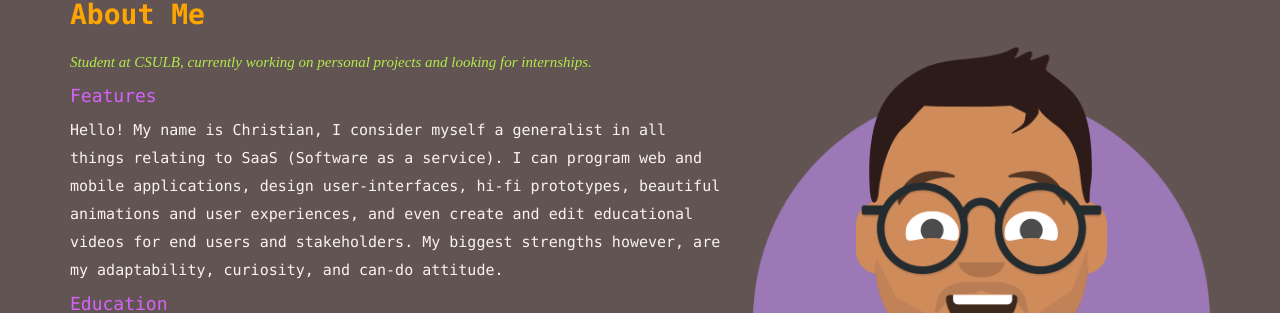
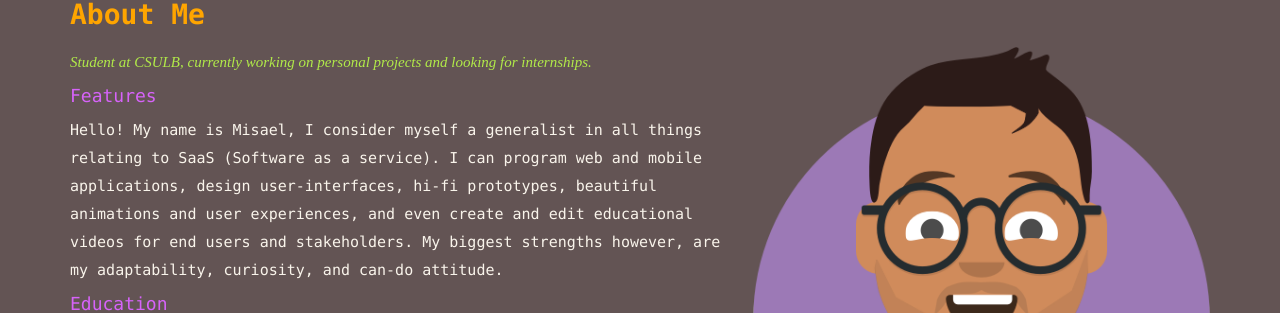
Before and after one commit to Kingslayyerr/Kingslayyerr.github.io, a Jekyll site: the page built from index.html, in a window 1280 px wide. Shown: the part 139-452 px from the top of the page. Built offline with Jekyll 4.4.1, drawn with Linux system fonts in a browser that asks for light colours; nearby versions of some CDN libraries; some web fonts are replaced.

Commit message:
example for missle

```diff
--- a/index.html
+++ b/index.html
@@ -31,7 +31,7 @@ permalink: /
             <p> Student at CSULB, currently working on personal projects and looking for internships.</p>
           </div>
           <h4>Features</h4>
-          <p>Hello! My name is Christian, I consider myself a generalist in all things relating to SaaS (Software as a service). I can program web and mobile applications, design user-interfaces, hi-fi prototypes, beautiful animations and user experiences, and even create and edit educational videos for end users and stakeholders. My biggest strengths however, are my adaptability, curiosity, and can-do attitude. <!-- I learned to program on my own through hard work, persistence, and dedication. I started off learning the basics of <em style="color:#46c4ec;">HTML, CSS</em> and <em style="color:#46c4ec;">Javascript</em> then moved on to using more complex Libraries and Frameworks like <em style="color:#46c4ec;">React</em>, <em style="color:#46c4ec;">Redux</em> and <em style="color:#46c4ec;">Node</em>. -->
+          <p>Hello! My name is Misael, I consider myself a generalist in all things relating to SaaS (Software as a service). I can program web and mobile applications, design user-interfaces, hi-fi prototypes, beautiful animations and user experiences, and even create and edit educational videos for end users and stakeholders. My biggest strengths however, are my adaptability, curiosity, and can-do attitude. <!-- I learned to program on my own through hard work, persistence, and dedication. I started off learning the basics of <em style="color:#46c4ec;">HTML, CSS</em> and <em style="color:#46c4ec;">Javascript</em> then moved on to using more complex Libraries and Frameworks like <em style="color:#46c4ec;">React</em>, <em style="color:#46c4ec;">Redux</em> and <em style="color:#46c4ec;">Node</em>. -->
          <!--  I have taken a Systemic approach to my skills and education, I believe in breadth first then depth, to be an effective specialist you must at one point be a generalist. -->
           </p>
           <h4>Education</h4>
```
